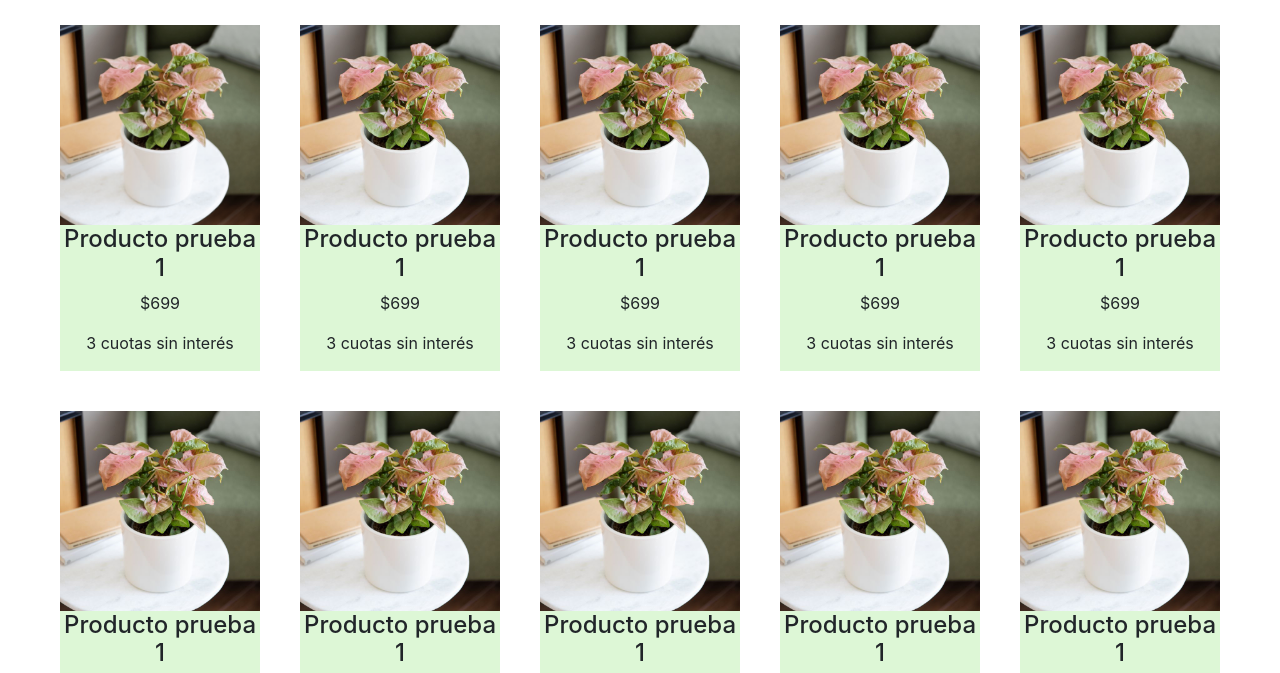
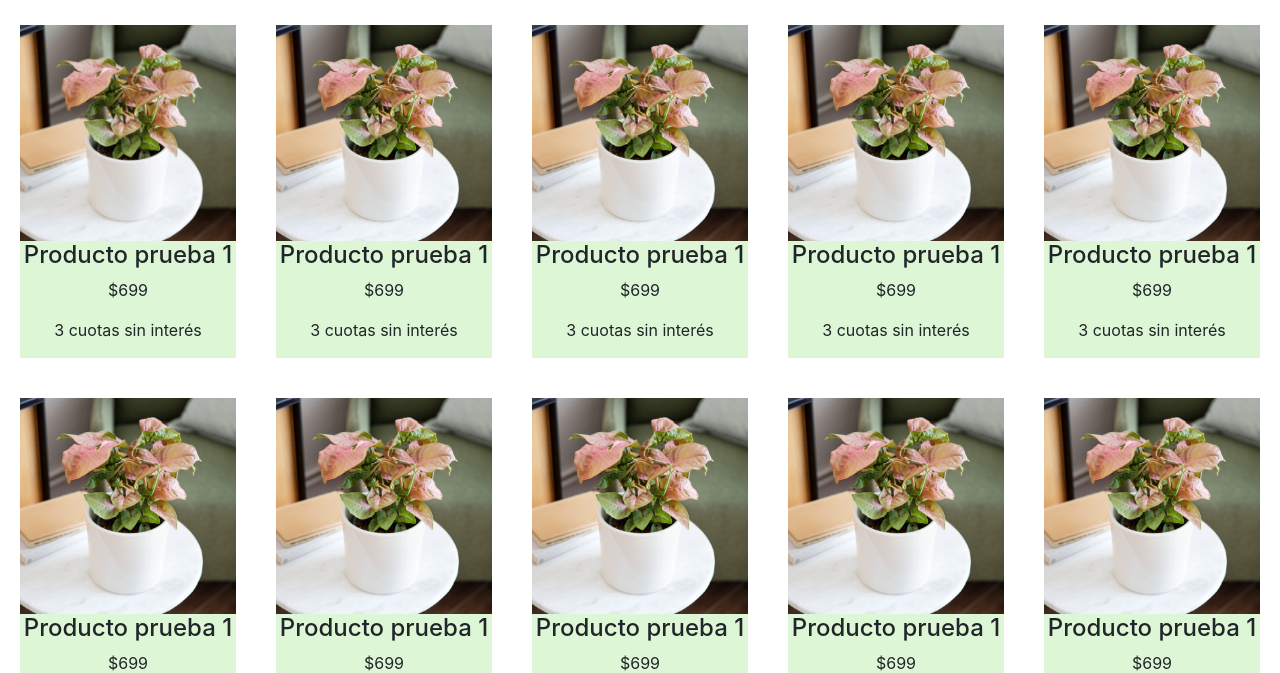
Before and after one commit to StefiGA/ProyectoFinal-GilArroyoStefania, a website: page index.html in a window 1280 px wide. Shown: the part 563-1236 px from the top of the page. Drawn offline with nearby package versions, Linux system fonts and the light colour scheme.

Commit message:
modifique el contenedor del index de productos destacados

```diff
--- a/css/estilo.css
+++ b/css/estilo.css
@@ -292,17 +292,8 @@ main .imagenesDeProductos div .precio {
   .productosDestacados .contenedorDeProductDestac{
     grid-template-columns: repeat(5,20%);
   }
-  .contenedorDeProductDestac{
-    width: 1200px;
-  }
   .pd__columna{
     margin: 20px;
-}
-
-@media(min-width:1200px) {
-  .contenedorDeProductDestac{
-    width: 1200px;
-  }
 }
 
 .textoProDectacados{
@@ -311,7 +302,7 @@ main .imagenesDeProductos div .precio {
 
 @media(max-width:520px) {
   .productosDestacados .contenedorDeProductDestac{
-    grid-template-columns: repeat(1,80%);
+    grid-template-columns: repeat(1,40%);
   }
 }
 
```
